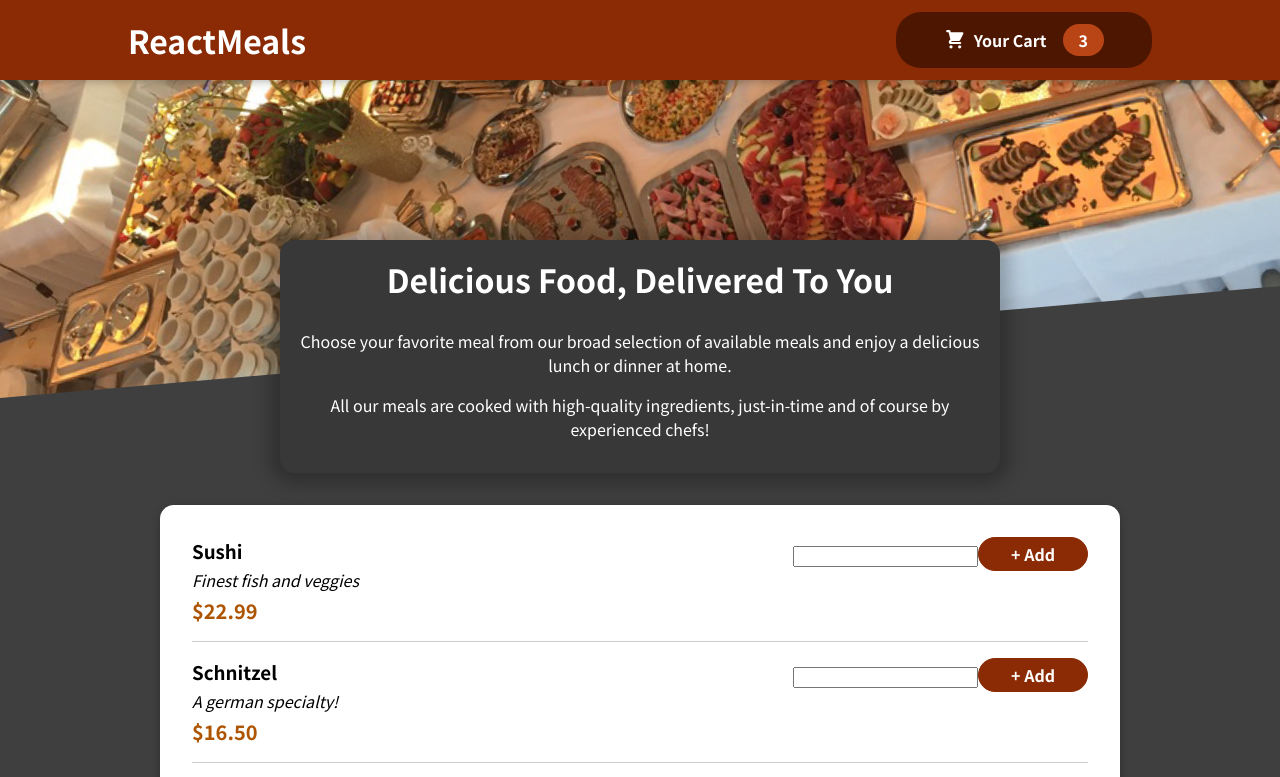
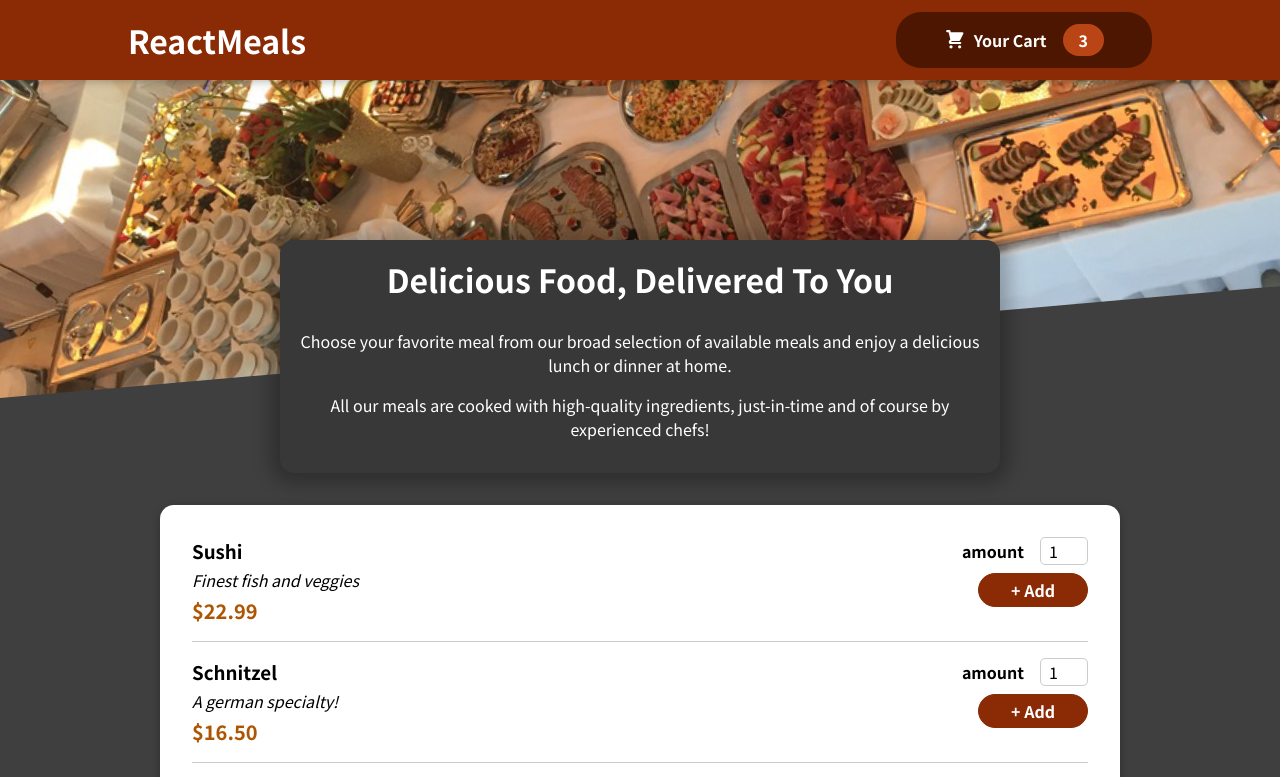
Before and after one commit to chaltu11hassan/food-ordering-app, a React (Create React App) app: page / in a window 1280 px wide. Shown: the top 777 px of the page. Built offline with nearby package versions, Linux system fonts and the light colour scheme.

Commit message:
form updated

```diff
--- a/src/components/Meals/AvaialableMeals.js
+++ b/src/components/Meals/AvaialableMeals.js
@@ -36,6 +36,7 @@
 const AvaialableMeals = () => {
   const mealsList = DUMMY_MEALS.map((meal) => (
     <MealItem
+      id={meal.id}
       key={meal.id}
       name={meal.name}
       description={meal.description}
--- a/src/components/Meals/MealItem/MealItemForm.js
+++ b/src/components/Meals/MealItem/MealItemForm.js
@@ -1,14 +1,26 @@
 import React from "react";
 
-import classes from './MealItemForm.module.css';
+import classes from "./MealItemForm.module.css";
 
-const MealItemForm =()=>{
-    return(
-        <form className={classes.form}>
-            <input></input>
-            <button>+ Add</button>
-        </form>
-    )
-}
+import Input from "../../UI/Input";
+
+const MealItemForm = (props) => {
+  return (
+    <form className={classes.form}>
+      <Input
+        label="amount"
+        input={{
+          id: "amount_" + props.id,
+          type: "number",
+          min: "1",
+          max: "5",
+          step: "1",
+          defaultValue: "1",
+        }}
+      />
+      <button>+ Add</button>
+    </form>
+  );
+};
 
 export default MealItemForm;
--- /dev/null
+++ b/src/components/UI/Input.js
@@ -0,0 +1,14 @@
+import React from "react";
+
+import classes from "./Input.module.css";
+
+const Input = (props) => {
+  return (
+    <div className={classes.input}>
+      <label htmlFor={props.input.id}>{props.label}</label>
+      <input  id={props.input.id} {...props.input}  />
+    </div>
+  );
+};
+
+export default Input;
--- /dev/null
+++ b/src/components/UI/Input.module.css
@@ -0,0 +1,18 @@
+.input {
+    display: flex;
+    align-items: center;
+    margin-bottom: 0.5rem;
+  }
+
+  .input label {
+    font-weight: bold;
+    margin-right: 1rem;
+  }
+
+  .input input {
+    width: 3rem;
+    border-radius: 5px;
+    border: 1px solid #ccc;
+    font: inherit;
+    padding-left: 0.5rem;
+  }
```
